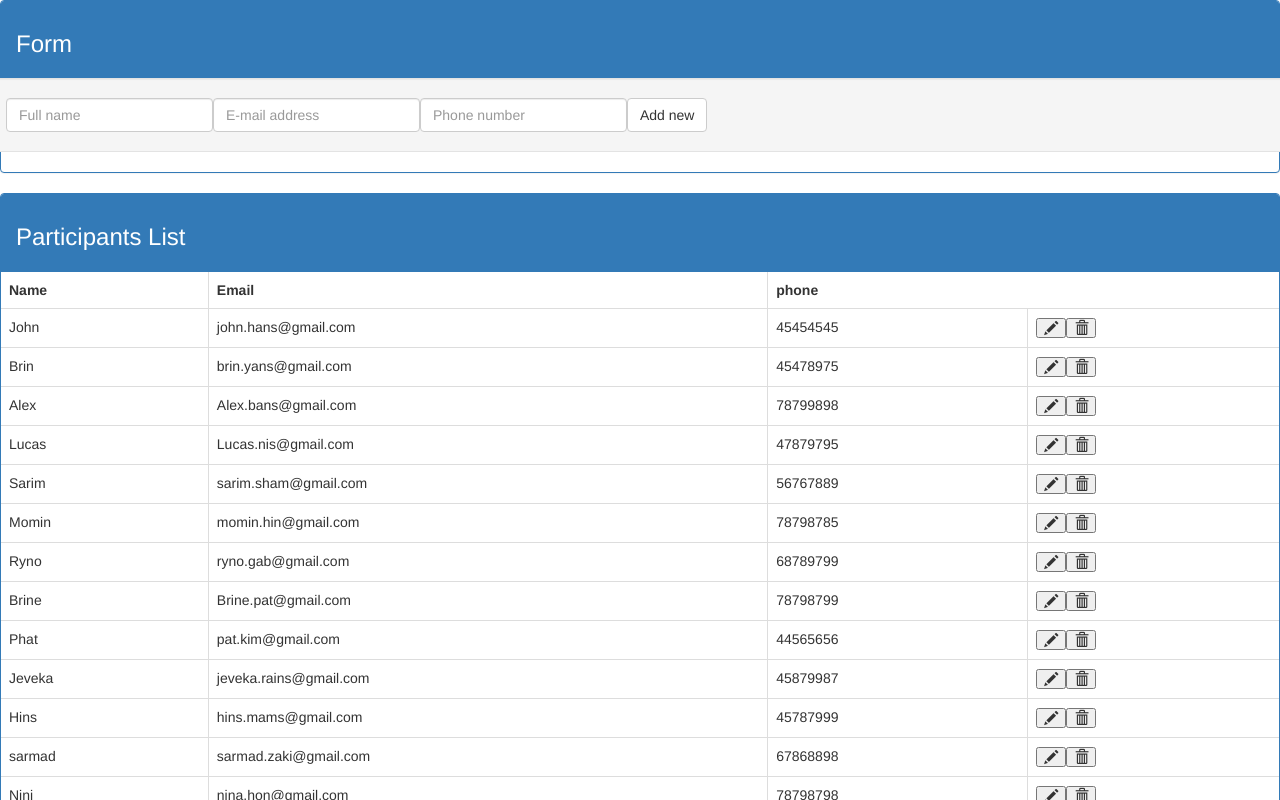
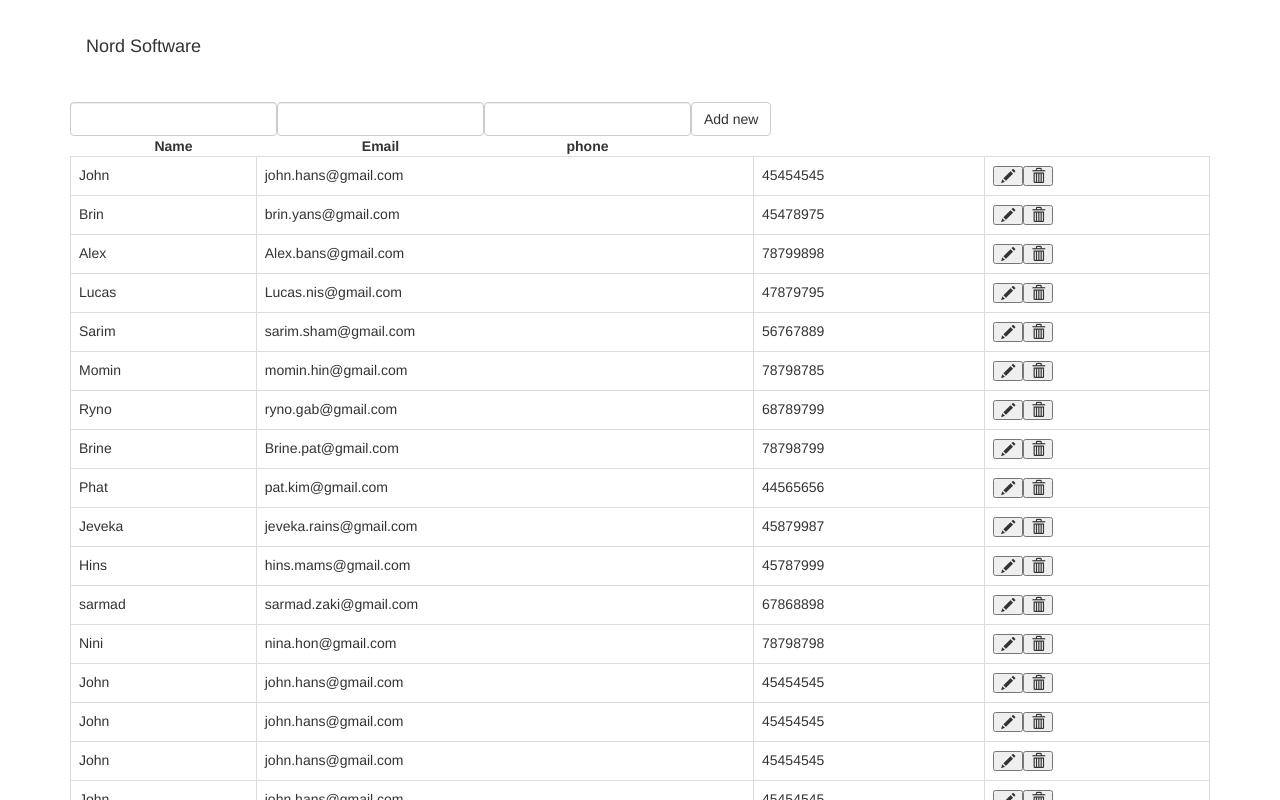
Before and after one commit to binakhalid/react-table, a React (Create React App) app: page / in a window 1280 px wide. Shown: the top 800 px of the page. Built offline with nearby package versions, Linux system fonts and the light colour scheme.

Commit message:
UI modified

```diff
--- a/src/components/table.js
+++ b/src/components/table.js
@@ -13,7 +13,7 @@ class Table extends Component {
 		const name = this.refs.name.value;
 		const email = this.refs.email.value;
 		const phone = this.refs.phone.value;
-		if(name, email, phone === "") {
+		if (name, email, phone === "") {
 			alert("Please add something..")
 		} else {
 			console.log("getData is running: ", name, email, phone);
@@ -46,7 +46,7 @@ this.setState({
 				<td>{res.email}</td>
 				<td>{res.phone}</td>
 				<td>
-					<button className="glyphicon glyphicon-pencil "  onClick={() => this.editItem(i)}></button>
+					<button className="glyphicon glyphicon-pencil " onClick={() => this.editItem(i)}></button>
 					<button className="glyphicon glyphicon-trash " onClick={() => this.removeItem(i)}></button>
 				</td>
 
@@ -58,35 +58,42 @@ this.setState({
 
 			<div>
 				<div>
-					<div className="panel panel-primary">
-						<div className="panel-heading"><h3>Form</h3></div>
-						<div className="row">
-							<div className="well">
-								<form className="form-inline" role="form">
-									<div className="form-group " >
-										<input type="name" className="form-control" ref="name" placeholder="Full name" />
-										<input type="name" className="form-control" ref="email" placeholder="E-mail address" />
-										<input type="name" className="form-control" ref="phone" placeholder="Phone number" />
-									</div>
+					<div className="container">
+						<nav className="navbar navbar-light bg-faded ">
+							<h1 className="navbar-brand mb-0  ">Nord Software</h1>
+						</nav>
+<table>
+						<tbody className=" table-nonfluid">
+							<tr className="new table-nonfluid" id="new">
+								<td>
+									<input type="text" required ref="name" className="form-control" />
+								</td>
+								<td>
+									<input type="text" required ref="email" className="form-control" />
+								</td>
+								<td>
+									<input type="text" required ref="phone" className="form-control" />
+								</td>
+
+								<td>
 									<button className="btn btn-default" onClick={(event) => { this.getData(event) }}>Add new</button>
-								</form>
-							</div>
-						</div>
-					</div>
-				</div>
+								</td>
+							</tr>
+							<tr>
 
-				<div className="panel panel-primary">
-					<div className="panel-heading"><h3>Participants List</h3></div>
+
+								<th className="text-center">Name</th>
+								<th className="text-center">Email</th>
+								<th className="text-center">phone</th>
+
+							</tr>
+
+						</tbody>
+						</table>
+
 
 						<table className="table table-bordered">
-						<thead>
-							<tr>
 
-								<th>Name</th>
-								<th>Email</th>
-								<th>phone</th>
-							</tr>
-						</thead>
 							<tbody>
 								{myData}
 
@@ -94,6 +101,7 @@ this.setState({
 						</table>
 					</div>
 				</div>
+			</div>
 		)
 	}
 }
```
Lines whose indentation alone changed are shown as unchanged.
